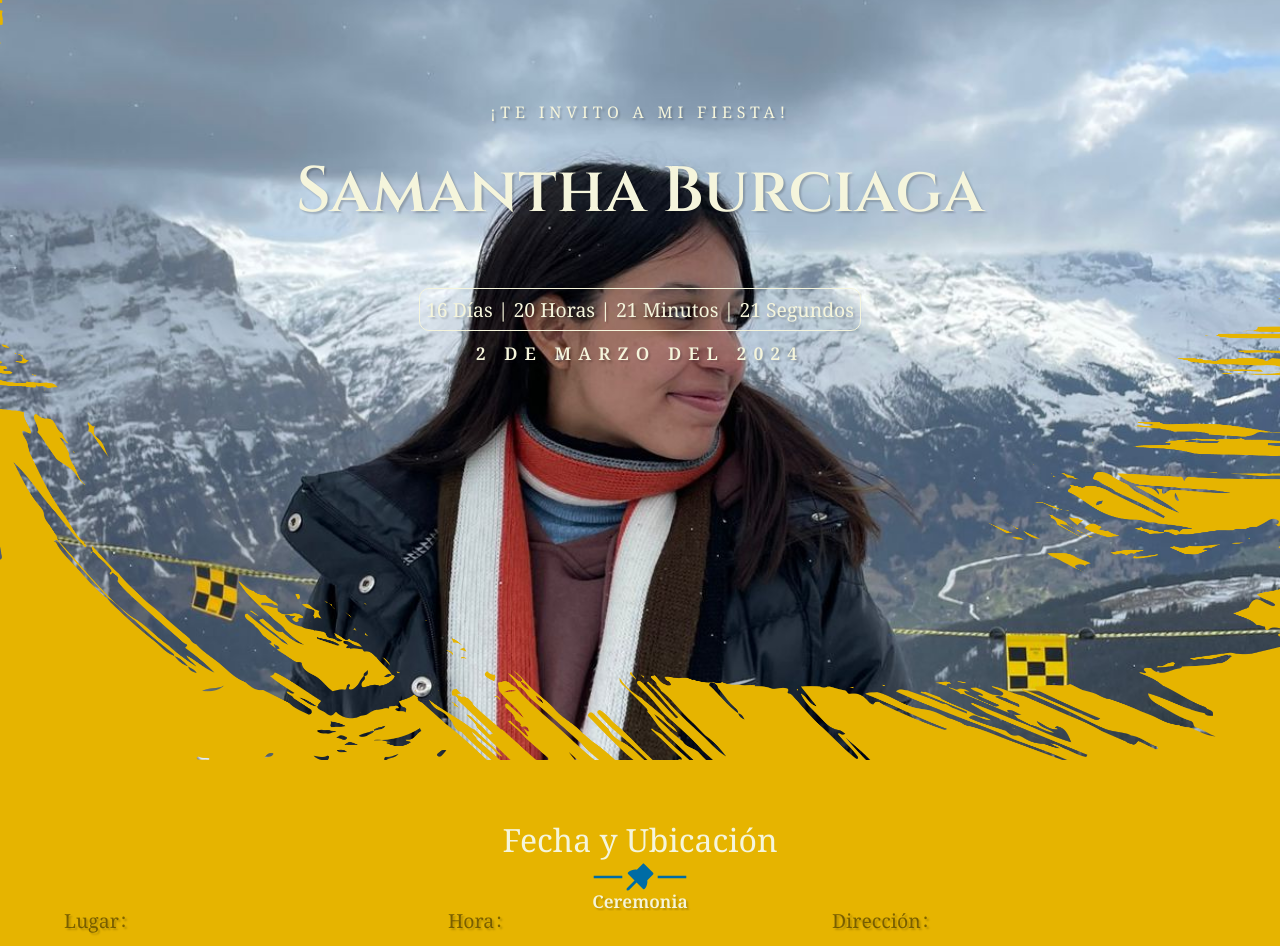
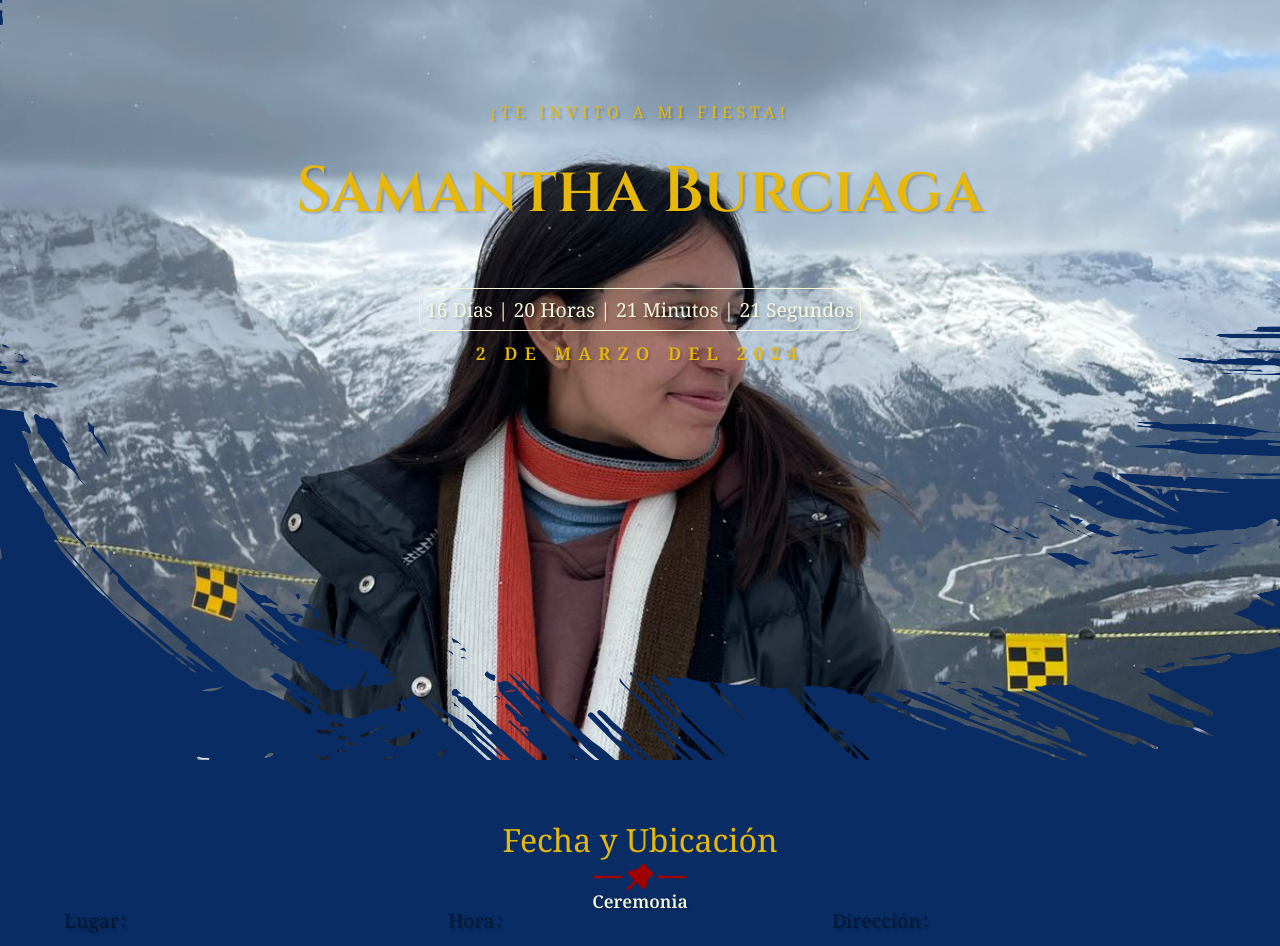
Before and after one commit to Fall3n97/SamanthaBurciaga-XV, a React (Create React App) app: page / in a window 1280 px wide. Shown: the top 946 px of the page. Built offline with nearby package versions, Linux system fonts and the light colour scheme.

Commit message:
Paleta de Colores

```diff
--- a/src/App.css
+++ b/src/App.css
@@ -4,9 +4,9 @@ body{
   font-weight: 400;
   font-style: normal;
   font-variation-settings: "wdth" 100;
-  color: #f5f5dc;
+  color: #E5B80B;
   text-shadow: 2px 2px 2px rgba(0,0,0, 0.2);
-  background-color: #e6b400;
+  background-color: #082c63;
 }
 
 h1{
--- a/src/components/Location/index.js
+++ b/src/components/Location/index.js
@@ -7,12 +7,12 @@ const itemsCeremonia = [
   {
     key: '1',
     label: 'Lugar',
-    children: <p>Catedral</p>,
+    children: <p>Iglesia de Los Angeles</p>,
   },
   {
     key: '2',
     label: 'Hora',
-    children: <p>6pm</p>,
+    children: <p>7pm</p>,
   },
   {
     key: '3',
@@ -25,7 +25,7 @@ const itemsFiesta = [
   {
     key: '1',
     label: 'Recepción (Puntual)',
-    children: <p>Salón Campestre</p>,
+    children: <p>Casa Club Campestre</p>,
   },
   {
     key: '2',
--- a/src/components/Location/location.css
+++ b/src/components/Location/location.css
@@ -1,8 +1,14 @@
 .locationContainer{
     width: 100%;
     height: fit-content;
-    background-color: #e6b400;
+    background-color: #082c63;
 }
+
+/*  COLOR ROJO: #9F0101
+    COLOR AZUL: #082c63
+    COLOR AMARILLO: #E5B80B
+*/
+
 
 .locationFlex{
     display: flex;
@@ -22,7 +28,7 @@
     text-align: center;
     letter-spacing: 2em;
     font-size: 2em;
-    color: #006CA5;
+    color: #9F0101;
 }
 
 .locationDetails{
```
